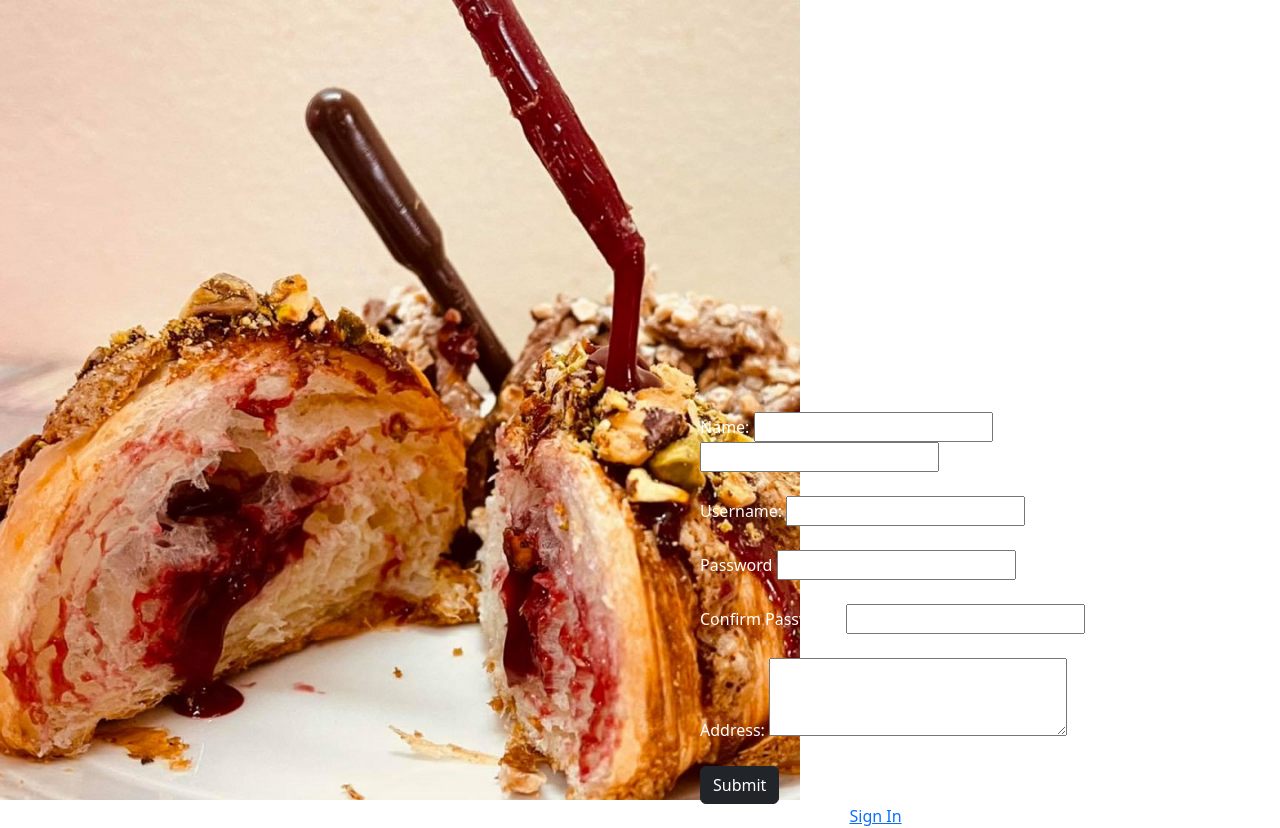
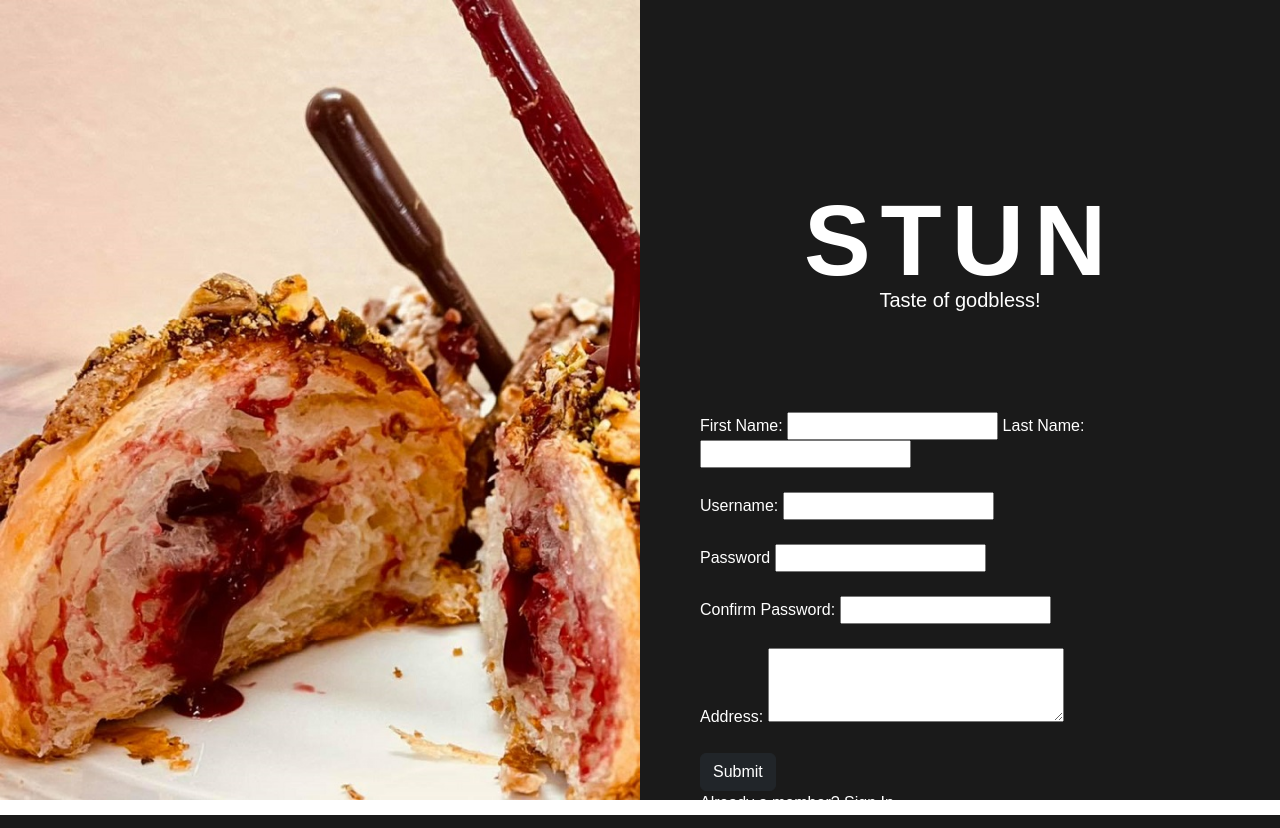
Before and after one commit to NutThai/WebTech-Project-IT.6, a PHP site: page /register.php in a window 1280 px wide. Run offline with PHP 8.4, Linux system fonts and the light colour scheme; data comes from the database, SQL or seed files in the repository.

Commit message:
log regis

```diff
--- a/Website/teejametumwai/register.php
+++ b/Website/teejametumwai/register.php
@@ -9,6 +9,9 @@
     <!-- JavaScript Bundle with Popper -->
     <script src="https://cdn.jsdelivr.net/npm/bootstrap@5.2.2/dist/js/bootstrap.bundle.min.js" integrity="sha384-OERcA2EqjJCMA+/3y+gxIOqMEjwtxJY7qPCqsdltbNJuaOe923+mo//f6V8Qbsw3" crossorigin="anonymous"></script>
     <title>Document</title>
+    <link rel="stylesheet" href="style_bar.css">
+    <link rel="stylesheet" href="style_detail_main.css">
+    <link rel="stylesheet" href="body.css">
 </head>
 <style>
     body{
@@ -63,19 +66,19 @@
                 <h5>Taste of godbless!</h5>
             </div>
 
-        <div class="container">
+            <div class="container">
             <form method="POST">
                 <!-- <h2>Register</h2> -->
-                <label>Name:</label>
-                <input type="text" name="Name" required>
-                <label>Surname:</label>
-                <input type="text" name="Surname" required><br><br>
+                <label>First Name:</label>
+                <input type="text" name="First_Name" required>
+                <label>Last Name:</label>
+                <input type="text" name="Last_Name" required><br><br>
                 <label>Username:</label>
                 <input type="text" name="Username" required><br><br>
                 <label>Password</label>
                 <input type="password" name="Password" required><br><br>
                 <label>Confirm Password:</label>
-                <input type="password" name="Password_2" required><br><br>
+                <input type="password" name="confirmPassword" required><br><br>
                 <label>Address:</label>
                 <textarea rows="3" cols="30" name="Address" required></textarea><br><br>
                 <input type="submit" name="SUBMIT" value="Submit" class="btn btn-dark">
@@ -84,7 +87,7 @@
         </div>
     </div>
     <?php
-    session_start();
+
 
     class MyDB extends SQLite3
     {
@@ -96,20 +99,20 @@
     $db = new MyDB();
 
     if (isset($_POST['SUBMIT'])) {
-        $Name = htmlentities($_POST['Name']);
-        $Surname = htmlentities($_POST['Surname']);
+        $First_Name = htmlentities($_POST['First_Name']);
+        $Last_Name = htmlentities($_POST['Last_Name']);
         $Username = htmlentities($_POST['Username']);
         $Password = htmlentities($_POST['Password']);
-        $Password_2 = htmlentities($_POST['Password_2']);
+        $confirmPassword = htmlentities($_POST['confirmPassword']);
         $Address = htmlentities($_POST['Address']);
-        if ($Password != $Password_2) {
+        if ($Password != $confirmPassword) {
             echo '<script type="text/javascript">';
             echo 'alert("Password dose not match!")';
             echo '</script>';
         } else {
             $sql = <<<EOF
-                    INSERT INTO COMPANY(NAME,SURNAME,USERNAME,PASSWORD,ADDRESS)
-                    VALUES ('$Name', '$Surname','$Username', '$Password' ,'$Address');
+                    INSERT INTO USER(FIRST_NAME,LAST_NAME,USERNAME,PASSWORD,ADDRESS)
+                    VALUES ('$First_Name', '$Last_Name','$Username', '$Password' ,'$Address');
                 EOF;
             header('location: login.php');
             $ret = $db->exec($sql);
```
Also changed, not shown: Website/teejametumwai/login.php (+13 -4 lines), Website/teejametumwai/user.db.
